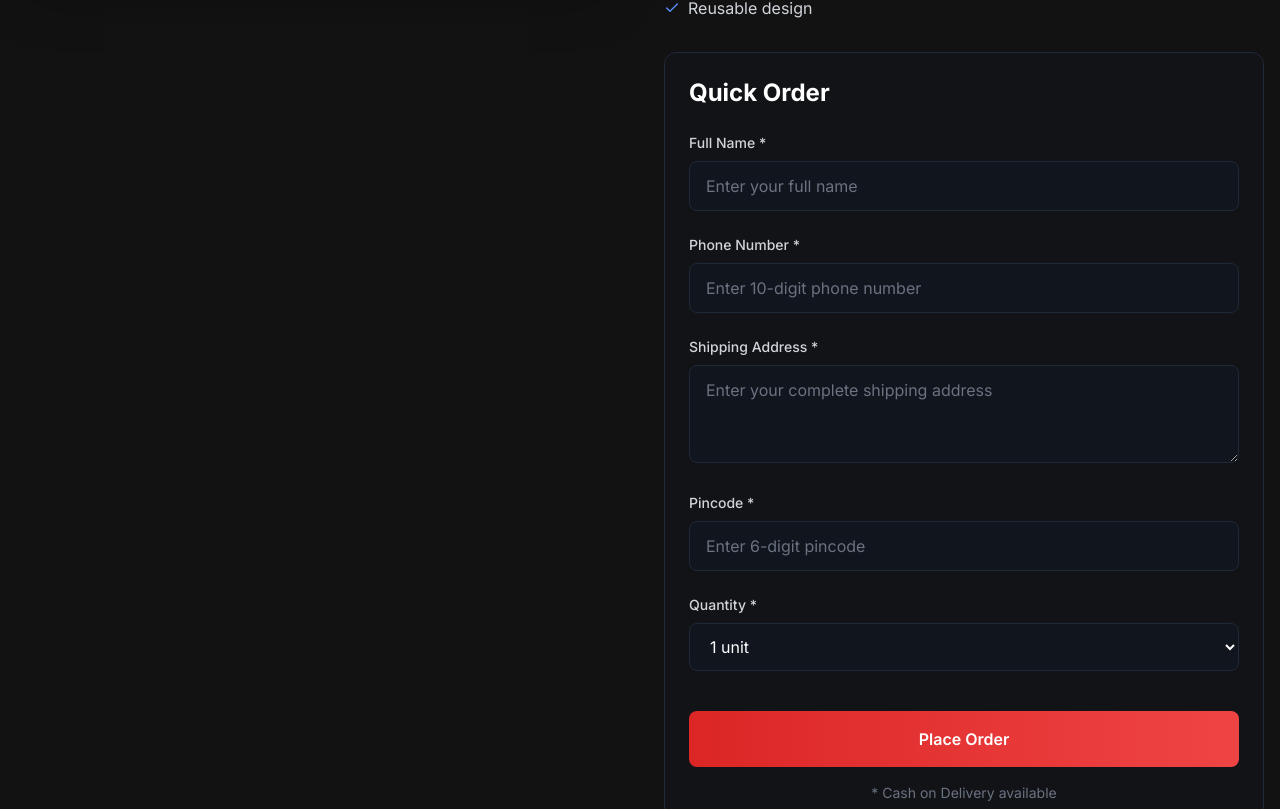
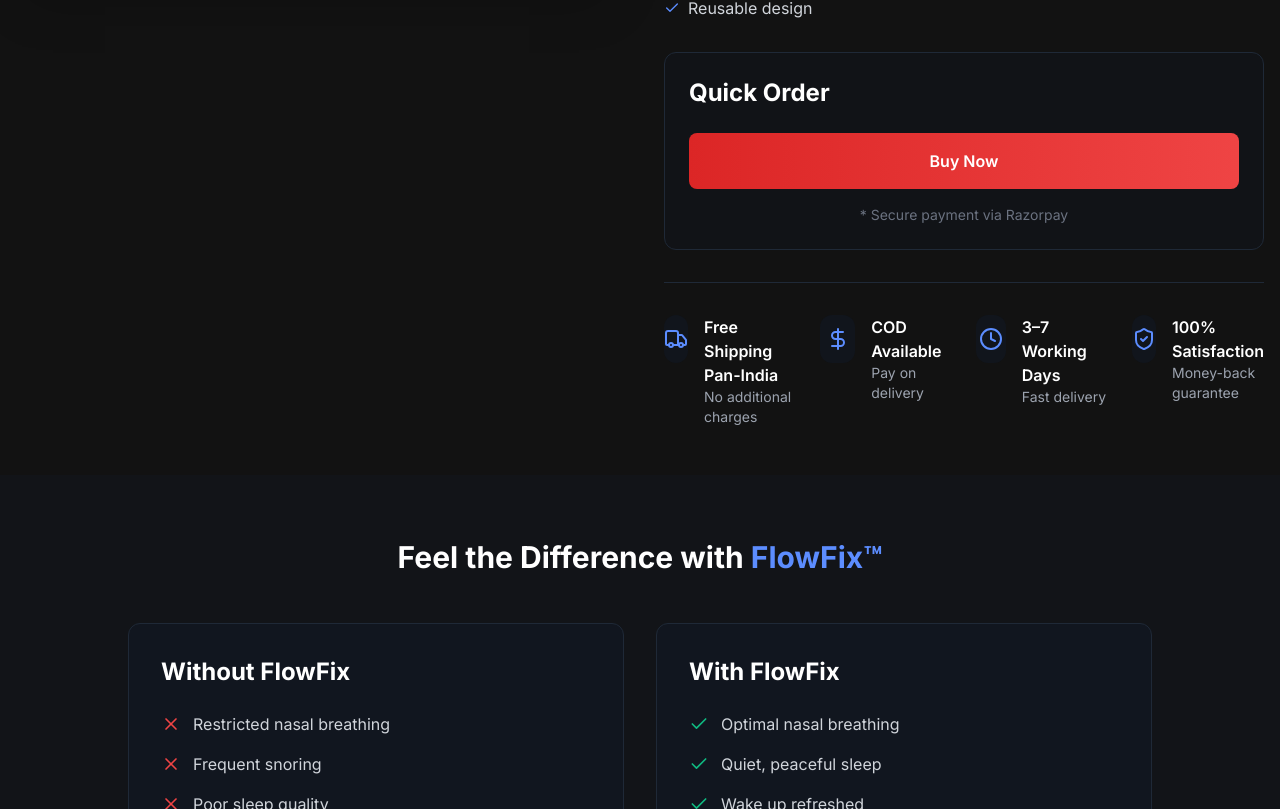
Before and after one commit to hemantmehrok/flowfix, a React (Vite) app: page /product in a window 1280 px wide. Shown: the part 611-1420 px from the top of the page. Built offline with nearby package versions, Linux system fonts and the light colour scheme.

Commit message:
Update OrderForm with Razorpay link

```diff
--- a/src/components/OrderForm.tsx
+++ b/src/components/OrderForm.tsx
@@ -21,104 +21,20 @@ const OrderForm: React.FC = () => {
   }
 
   return (
-    <form onSubmit={handleSubmit} className="space-y-6">
-      <input type="hidden" name="product" value="FlowFix Nasal Strips" />
-      <input type="hidden" name="payment_method" value="Cash on Delivery" />
-
     <div>
-        <label htmlFor="name" className="block text-sm font-medium text-gray-300 mb-2">
-          Full Name *
-        </label>
-        <input
-          type="text"
-          id="name"
-          name="name"
-          required
-          className="w-full bg-gray-900/50 border border-gray-800 rounded-lg px-4 py-3 text-white placeholder-gray-500 focus:outline-none focus:border-royal-blue-500 transition-colors"
-          placeholder="Enter your full name"
-        />
-      </div>
-
-      <div>
-        <label htmlFor="phone" className="block text-sm font-medium text-gray-300 mb-2">
-          Phone Number *
-        </label>
-        <input
-          type="tel"
-          id="phone"
-          name="phone"
-          required
-          pattern="[0-9]{10}"
-          className="w-full bg-gray-900/50 border border-gray-800 rounded-lg px-4 py-3 text-white placeholder-gray-500 focus:outline-none focus:border-royal-blue-500 transition-colors"
-          placeholder="Enter 10-digit phone number"
-        />
-      </div>
-
-      <div>
-        <label htmlFor="address" className="block text-sm font-medium text-gray-300 mb-2">
-          Shipping Address *
-        </label>
-        <textarea
-          id="address"
-          name="address"
-          required
-          rows={3}
-          className="w-full bg-gray-900/50 border border-gray-800 rounded-lg px-4 py-3 text-white placeholder-gray-500 focus:outline-none focus:border-royal-blue-500 transition-colors"
-          placeholder="Enter your complete shipping address"
-        ></textarea>
-      </div>
-
-      <div>
-        <label htmlFor="pincode" className="block text-sm font-medium text-gray-300 mb-2">
-          Pincode *
-        </label>
-        <input
-          type="text"
-          id="pincode"
-          name="pincode"
-          required
-          pattern="[0-9]{6}"
-          className="w-full bg-gray-900/50 border border-gray-800 rounded-lg px-4 py-3 text-white placeholder-gray-500 focus:outline-none focus:border-royal-blue-500 transition-colors"
-          placeholder="Enter 6-digit pincode"
-        />
-      </div>
-
-      <div>
-        <label htmlFor="quantity" className="block text-sm font-medium text-gray-300 mb-2">
-          Quantity *
-        </label>
-        <select
-          id="quantity"
-          name="quantity"
-          value={quantity}
-          onChange={(e) => setQuantity(Number(e.target.value))}
-          required
-          className="w-full bg-gray-900/50 border border-gray-800 rounded-lg px-4 py-3 text-white focus:outline-none focus:border-royal-blue-500 transition-colors"
-        >
-          {[1, 2, 3, 4, 5].map((num) => (
-            <option key={num} value={num}>
-              {num} {num === 1 ? 'unit' : 'units'}
-            </option>
-          ))}
-        </select>
-      </div>
-
-      <div className="pt-4">
-        <button
-          type="submit"
-          disabled={state.submitting}
-          className="w-full bg-gradient-to-r from-red-600 to-red-500 hover:from-red-500 hover:to-red-400 text-white font-semibold py-4 rounded-lg transition-all relative overflow-hidden group"
+      <a
+        href="https://rzp.io/rzp/spOthHZh"
+        target="_blank"
+        rel="noopener noreferrer"
+        className="w-full bg-gradient-to-r from-red-600 to-red-500 hover:from-red-500 hover:to-red-400 text-white font-semibold py-4 rounded-lg transition-all relative overflow-hidden group flex items-center justify-center"
       >
         <div className="absolute top-0 -left-full w-full h-full bg-gradient-to-r from-transparent via-white/30 to-transparent transform group-hover:translate-x-[200%] transition-transform duration-1000"></div>
-          <span className="relative z-10">
-            {state.submitting ? 'Placing Order...' : 'Place Order'}
-          </span>
-        </button>
+        <span className="relative z-10">Buy Now</span>
+      </a>
       <p className="text-sm text-gray-500 text-center mt-4">
-          * Cash on Delivery available
+        * Secure payment via Razorpay
       </p>
     </div>
-    </form>
   );
 };
 
```
Lines whose indentation alone changed are shown as unchanged.
